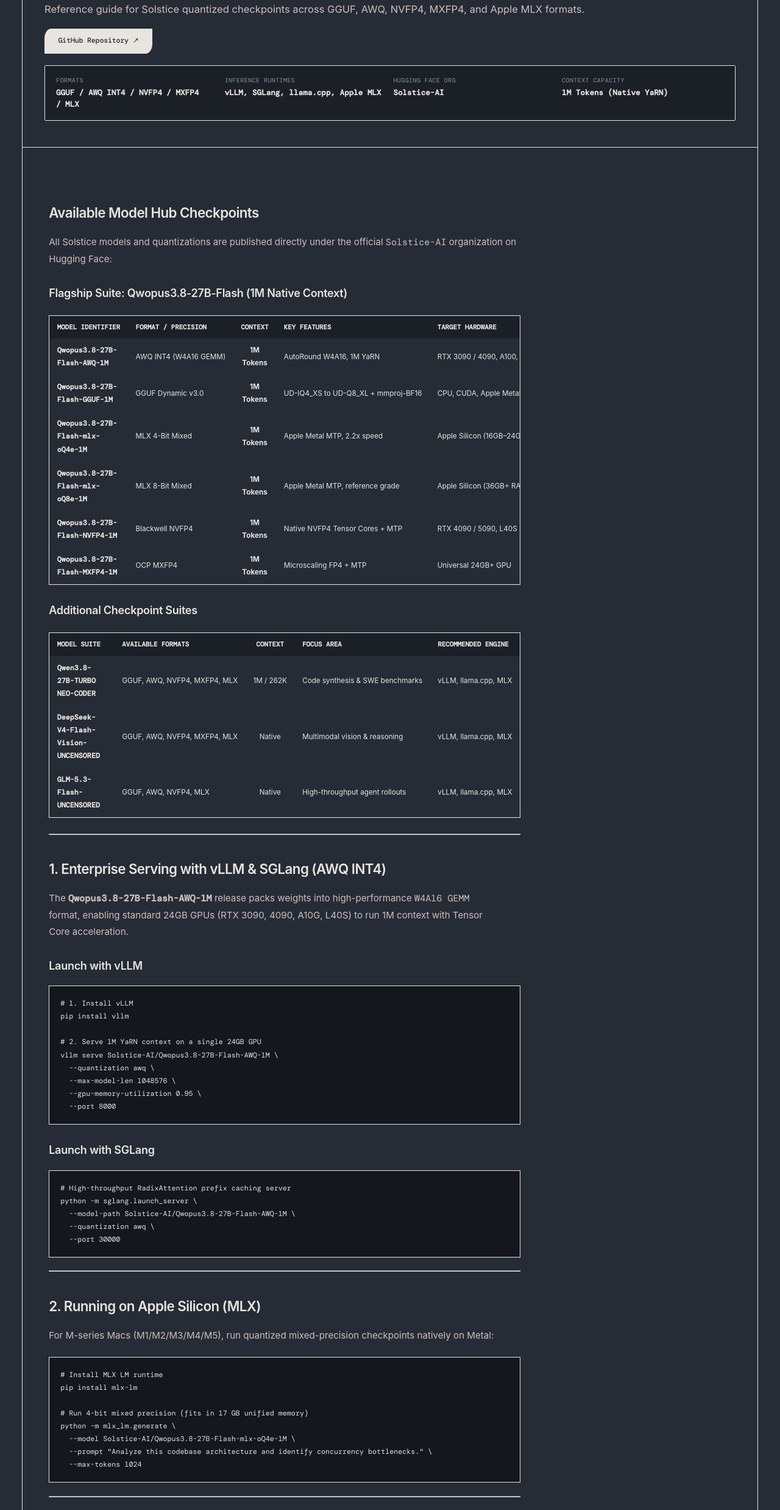
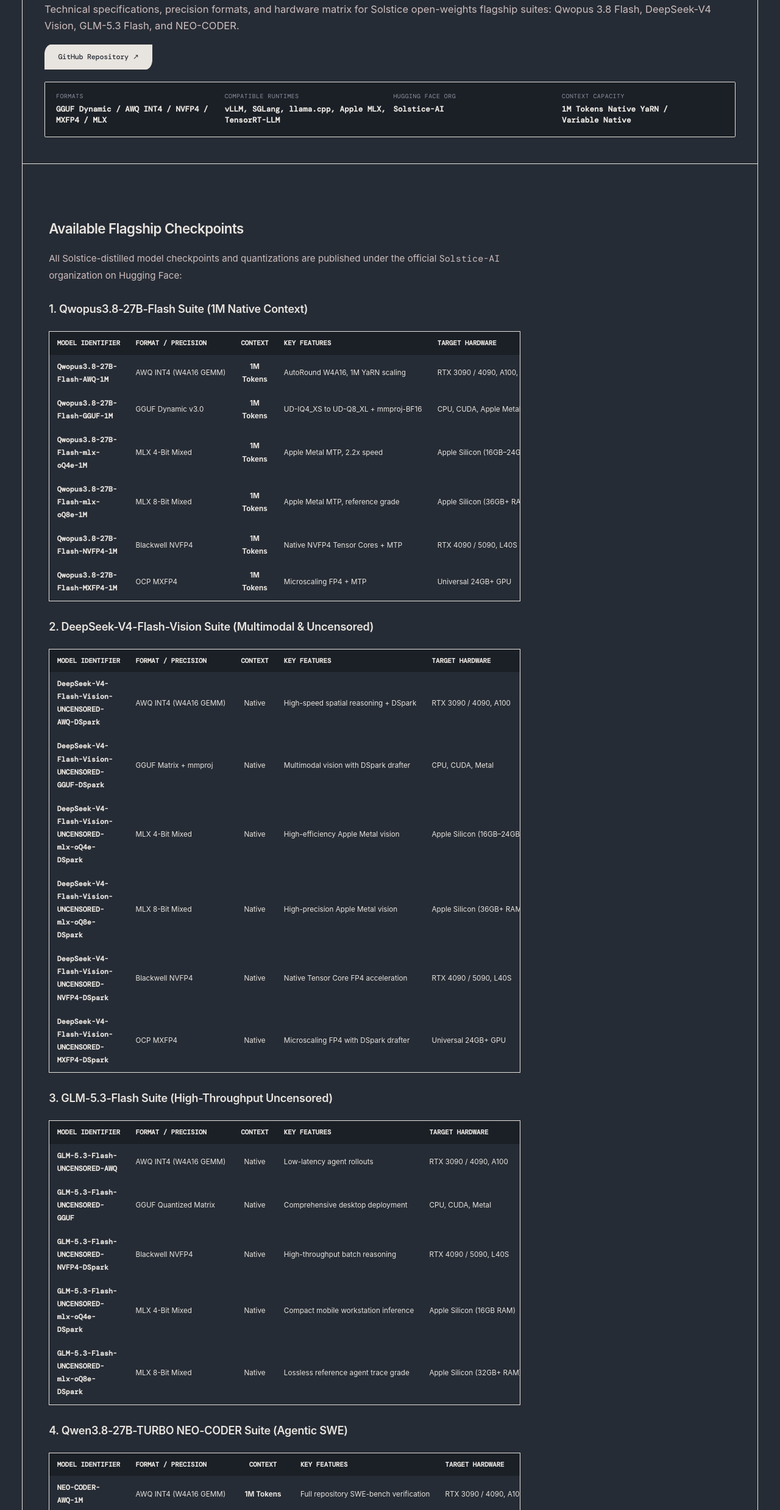
Before and after one commit to Solstice-Labs/solstice-ai-site, an Astro site: page /docs/quantized-models-quickstart in a window 1280 px wide. Shown: the part 324-2800 px from the top of the page at 61% size. Built offline with nearby package versions, Linux system fonts and the light colour scheme; Astro itself is replaced by a stand-in of ours; a web font is replaced by a local one.

Commit message:
feat: announce new flagship checkpoints suite across Qwopus 3.8 Flash, DeepSeek-V4 Vision, GLM-5.3 & NEO-CODER

````diff
--- a/src/components/Nav.astro
+++ b/src/components/Nav.astro
@@ -14,7 +14,7 @@ const navLinks = [
 ---
 
 <!-- ═══ TOP SLANTED LAUNCH BANNER (PrismML Style) ═══ -->
-<a id="launch-banner" href="/papers/solace-distillation-traces" class="launch-banner">
+<a id="launch-banner" href="/docs/quantized-models-quickstart" class="launch-banner">
   <div class="container banner-container">
     <div class="banner-inner">
       <div class="banner-badge mono">
@@ -369,7 +369,7 @@ const navLinks = [
     const el = document.getElementById('banner-decode-text');
     if (!el) return;
 
-    const finalText = "Announcing Solace 1.0 Omni: 12.59M Verified Frontier Conversations (137.7 GB)";
+    const finalText = "Announcing New Flagship Checkpoints: Qwopus 3.8 Flash, DeepSeek-V4 Vision, GLM-5.3 & NEO-CODER Live";
     const scrambleChars = "01";
     const revealDelay = 35;
 
--- a/src/content/docs/quantized-models-quickstart.md
+++ b/src/content/docs/quantized-models-quickstart.md
@@ -1,114 +1,89 @@
 ---
-title: "Quantized Models Quickstart"
-description: "Reference guide for Solstice quantized checkpoints across GGUF, AWQ, NVFP4, MXFP4, and Apple MLX formats."
+title: "Quantized Flagship Checkpoints Catalog"
+description: "Technical specifications, precision formats, and hardware matrix for Solstice open-weights flagship suites: Qwopus 3.8 Flash, DeepSeek-V4 Vision, GLM-5.3 Flash, and NEO-CODER."
 category: "models"
 order: 2
 lastUpdated: 2026-09-09
 githubUrl: "https://github.com/Solstice-Labs"
 specs:
-  "Formats": "GGUF / AWQ INT4 / NVFP4 / MXFP4 / MLX"
-  "Inference Runtimes": "vLLM, SGLang, llama.cpp, Apple MLX"
+  "Formats": "GGUF Dynamic / AWQ INT4 / NVFP4 / MXFP4 / MLX"
+  "Compatible Runtimes": "vLLM, SGLang, llama.cpp, Apple MLX, TensorRT-LLM"
   "Hugging Face Org": "Solstice-AI"
-  "Context Capacity": "1M Tokens (Native YaRN)"
+  "Context Capacity": "1M Tokens Native YaRN / Variable Native"
 supportedFormats:
   - "AWQ INT4 (W4A16 GEMM for vLLM & SGLang)"
-  - "llama.cpp GGUF with mmproj-BF16"
-  - "Apple MLX Mixed-Precision (oQ4e, oQ8e)"
-  - "NVIDIA Blackwell NVFP4 & OCP MXFP4"
+  - "llama.cpp GGUF with mmproj-BF16 Multimodal Projectors"
+  - "Apple MLX Mixed-Precision (oQ4e, oQ6e, oQ8e)"
+  - "NVIDIA Blackwell NVFP4 & OCP MXFP4 Microscaling"
 ---
 
-## Available Model Hub Checkpoints
+## Available Flagship Checkpoints
 
-All Solstice models and quantizations are published directly under the official [`Solstice-AI`](https://huggingface.co/Solstice-AI) organization on Hugging Face:
+All Solstice-distilled model checkpoints and quantizations are published under the official [`Solstice-AI`](https://huggingface.co/Solstice-AI) organization on Hugging Face:
 
-### Flagship Suite: Qwopus3.8-27B-Flash (1M Native Context)
+### 1. Qwopus3.8-27B-Flash Suite (1M Native Context)
 
-| Model Identifier | Format / Precision | Context | Key Features | Target Hardware | Recommended Engine |
+| Model Identifier | Format / Precision | Context | Key Features | Target Hardware | Compatible Engine |
 | :--- | :--- | :---: | :--- | :--- | :--- |
-| **[`Qwopus3.8-27B-Flash-AWQ-1M`](https://huggingface.co/Solstice-AI/Qwopus3.8-27B-Flash-AWQ-1M)** | AWQ INT4 (W4A16 GEMM) | **1M Tokens** | AutoRound W4A16, 1M YaRN | RTX 3090 / 4090, A100, L40S | vLLM / SGLang |
+| **[`Qwopus3.8-27B-Flash-AWQ-1M`](https://huggingface.co/Solstice-AI/Qwopus3.8-27B-Flash-AWQ-1M)** | AWQ INT4 (W4A16 GEMM) | **1M Tokens** | AutoRound W4A16, 1M YaRN scaling | RTX 3090 / 4090, A100, L40S | vLLM / SGLang |
 | **[`Qwopus3.8-27B-Flash-GGUF-1M`](https://huggingface.co/Solstice-AI/Qwopus3.8-27B-Flash-GGUF-1M)** | GGUF Dynamic v3.0 | **1M Tokens** | UD-IQ4_XS to UD-Q8_XL + mmproj-BF16 | CPU, CUDA, Apple Metal | llama.cpp |
 | **[`Qwopus3.8-27B-Flash-mlx-oQ4e-1M`](https://huggingface.co/Solstice-AI/Qwopus3.8-27B-Flash-mlx-oQ4e-1M)** | MLX 4-Bit Mixed | **1M Tokens** | Apple Metal MTP, 2.2x speed | Apple Silicon (16GB–24GB RAM) | Apple MLX |
 | **[`Qwopus3.8-27B-Flash-mlx-oQ8e-1M`](https://huggingface.co/Solstice-AI/Qwopus3.8-27B-Flash-mlx-oQ8e-1M)** | MLX 8-Bit Mixed | **1M Tokens** | Apple Metal MTP, reference grade | Apple Silicon (36GB+ RAM) | Apple MLX |
 | **[`Qwopus3.8-27B-Flash-NVFP4-1M`](https://huggingface.co/Solstice-AI/Qwopus3.8-27B-Flash-NVFP4-1M)** | Blackwell NVFP4 | **1M Tokens** | Native NVFP4 Tensor Cores + MTP | RTX 4090 / 5090, L40S | TensorRT-LLM / vLLM |
 | **[`Qwopus3.8-27B-Flash-MXFP4-1M`](https://huggingface.co/Solstice-AI/Qwopus3.8-27B-Flash-MXFP4-1M)** | OCP MXFP4 | **1M Tokens** | Microscaling FP4 + MTP | Universal 24GB+ GPU | vLLM / SGLang |
 
-### Additional Checkpoint Suites
+### 2. DeepSeek-V4-Flash-Vision Suite (Multimodal & Uncensored)
 
-| Model Suite | Available Formats | Context | Focus Area | Recommended Engine |
-| :--- | :--- | :---: | :--- | :--- |
-| **[`Qwen3.8-27B-TURBO NEO-CODER`](https://huggingface.co/Solstice-AI)** | GGUF, AWQ, NVFP4, MXFP4, MLX | 1M / 262K | Code synthesis & SWE benchmarks | vLLM, llama.cpp, MLX |
-| **[`DeepSeek-V4-Flash-Vision-UNCENSORED`](https://huggingface.co/Solstice-AI)** | GGUF, AWQ, NVFP4, MXFP4, MLX | Native | Multimodal vision & reasoning | vLLM, llama.cpp, MLX |
-| **[`GLM-5.3-Flash-UNCENSORED`](https://huggingface.co/Solstice-AI)** | GGUF, AWQ, NVFP4, MLX | Native | High-throughput agent rollouts | vLLM, llama.cpp, MLX |
+| Model Identifier | Format / Precision | Context | Key Features | Target Hardware | Compatible Engine |
+| :--- | :--- | :---: | :--- | :--- | :--- |
+| **[`DeepSeek-V4-Flash-Vision-UNCENSORED-AWQ-DSpark`](https://huggingface.co/Solstice-AI/DeepSeek-V4-Flash-Vision-UNCENSORED-AWQ-DSpark)** | AWQ INT4 (W4A16 GEMM) | Native | High-speed spatial reasoning + DSpark | RTX 3090 / 4090, A100 | vLLM / SGLang |
+| **[`DeepSeek-V4-Flash-Vision-UNCENSORED-GGUF-DSpark`](https://huggingface.co/Solstice-AI/DeepSeek-V4-Flash-Vision-UNCENSORED-GGUF-DSpark)** | GGUF Matrix + mmproj | Native | Multimodal vision with DSpark drafter | CPU, CUDA, Metal | llama.cpp |
+| **[`DeepSeek-V4-Flash-Vision-UNCENSORED-mlx-oQ4e-DSpark`](https://huggingface.co/Solstice-AI/DeepSeek-V4-Flash-Vision-UNCENSORED-mlx-oQ4e-DSpark)** | MLX 4-Bit Mixed | Native | High-efficiency Apple Metal vision | Apple Silicon (16GB–24GB RAM) | Apple MLX |
+| **[`DeepSeek-V4-Flash-Vision-UNCENSORED-mlx-oQ8e-DSpark`](https://huggingface.co/Solstice-AI/DeepSeek-V4-Flash-Vision-UNCENSORED-mlx-oQ8e-DSpark)** | MLX 8-Bit Mixed | Native | High-precision Apple Metal vision | Apple Silicon (36GB+ RAM) | Apple MLX |
+| **[`DeepSeek-V4-Flash-Vision-UNCENSORED-NVFP4-DSpark`](https://huggingface.co/Solstice-AI/DeepSeek-V4-Flash-Vision-UNCENSORED-NVFP4-DSpark)** | Blackwell NVFP4 | Native | Native Tensor Core FP4 acceleration | RTX 4090 / 5090, L40S | TensorRT-LLM / vLLM |
+| **[`DeepSeek-V4-Flash-Vision-UNCENSORED-MXFP4-DSpark`](https://huggingface.co/Solstice-AI/DeepSeek-V4-Flash-Vision-UNCENSORED-MXFP4-DSpark)** | OCP MXFP4 | Native | Microscaling FP4 with DSpark drafter | Universal 24GB+ GPU | vLLM / SGLang |
+
+### 3. GLM-5.3-Flash Suite (High-Throughput Uncensored)
+
+| Model Identifier | Format / Precision | Context | Key Features | Target Hardware | Compatible Engine |
+| :--- | :--- | :---: | :--- | :--- | :--- |
+| **[`GLM-5.3-Flash-UNCENSORED-AWQ`](https://huggingface.co/Solstice-AI/GLM-5.3-Flash-UNCENSORED-AWQ)** | AWQ INT4 (W4A16 GEMM) | Native | Low-latency agent rollouts | RTX 3090 / 4090, A100 | vLLM / SGLang |
+| **[`GLM-5.3-Flash-UNCENSORED-GGUF`](https://huggingface.co/Solstice-AI/GLM-5.3-Flash-UNCENSORED-GGUF)** | GGUF Quantized Matrix | Native | Comprehensive desktop deployment | CPU, CUDA, Metal | llama.cpp |
+| **[`GLM-5.3-Flash-UNCENSORED-NVFP4-DSpark`](https://huggingface.co/Solstice-AI/GLM-5.3-Flash-UNCENSORED-NVFP4-DSpark)** | Blackwell NVFP4 | Native | High-throughput batch reasoning | RTX 4090 / 5090, L40S | TensorRT-LLM / vLLM |
+| **[`GLM-5.3-Flash-UNCENSORED-mlx-oQ4e-DSpark`](https://huggingface.co/Solstice-AI/GLM-5.3-Flash-UNCENSORED-mlx-oQ4e-DSpark)** | MLX 4-Bit Mixed | Native | Compact mobile workstation inference | Apple Silicon (16GB RAM) | Apple MLX |
+| **[`GLM-5.3-Flash-UNCENSORED-mlx-oQ8e-DSpark`](https://huggingface.co/Solstice-AI/GLM-5.3-Flash-UNCENSORED-mlx-oQ8e-DSpark)** | MLX 8-Bit Mixed | Native | Lossless reference agent trace grade | Apple Silicon (32GB+ RAM) | Apple MLX |
+
+### 4. Qwen3.8-27B-TURBO NEO-CODER Suite (Agentic SWE)
+
+| Model Identifier | Format / Precision | Context | Key Features | Target Hardware | Compatible Engine |
+| :--- | :--- | :---: | :--- | :--- | :--- |
+| **[`NEO-CODER-AWQ-1M`](https://huggingface.co/Solstice-AI/Qwen3.8-27B-TURBO-Fable-Cold-Fusion-NEO-CODER-AWQ-1M)** | AWQ INT4 (W4A16 GEMM) | **1M Tokens** | Full repository SWE-bench verification | RTX 3090 / 4090, A100 | vLLM / SGLang |
+| **[`NEO-CODER-NVFP4-1M`](https://huggingface.co/Solstice-AI/Qwen3.8-27B-TURBO-Fable-Cold-Fusion-NEO-CODER-NVFP4-1M)** | Blackwell NVFP4 | **1M Tokens** | Microscaling Tensor Cores + MTP | RTX 4090 / 5090, L40S | TensorRT-LLM / vLLM |
+| **[`NEO-CODER-MXFP4-1M`](https://huggingface.co/Solstice-AI/Qwen3.8-27B-TURBO-Fable-Cold-Fusion-NEO-CODER-MXFP4-1M)** | OCP MXFP4 | **1M Tokens** | Universal enterprise cluster serving | Universal 24GB+ GPU | vLLM / SGLang |
+| **[`NEO-CODER-GGUF`](https://huggingface.co/Solstice-AI/Qwen3.8-27B-TURBO-Fable-Cold-Fusion-NEO-CODER-GGUF)** | GGUF Quantized Matrix | 262K Tokens | Integrated speculative drafting | CPU, CUDA, Metal | llama.cpp |
+| **[`NEO-CODER-mlx-oQ4e-1M`](https://huggingface.co/Solstice-AI/Qwen3.8-27B-TURBO-Fable-Cold-Fusion-NEO-CODER-mlx-oQ4e-1M)** | MLX 4-Bit Mixed | **1M Tokens** | Local agentic coding on macOS | Apple Silicon (16GB–24GB RAM) | Apple MLX |
+| **[`NEO-CODER-mlx-oQ8e-1M`](https://huggingface.co/Solstice-AI/Qwen3.8-27B-TURBO-Fable-Cold-Fusion-NEO-CODER-mlx-oQ8e-1M)** | MLX 8-Bit Mixed | **1M Tokens** | Reference competitive coding grade | Apple Silicon (36GB+ RAM) | Apple MLX |
 
 ---
 
-## 1. Enterprise Serving with vLLM & SGLang (AWQ INT4)
+## Quantization Formats & Specifications
 
-The **`Qwopus3.8-27B-Flash-AWQ-1M`** release packs weights into high-performance `W4A16 GEMM` format, enabling standard 24GB GPUs (RTX 3090, 4090, A10G, L40S) to run 1M context with Tensor Core acceleration.
+### AWQ (Activation-aware Weight Quantization)
+- **Format**: INT4 weights, FP16 activations (W4A16 GEMM).
+- **Footprint**: ~18–20 GB total weights for 27B parameter models.
+- **Design Target**: Production GPU serving engines including vLLM and SGLang. Preserves salient weight channels by analyzing activation magnitude distributions, preventing outlier clipping degradation in reasoning tasks.
 
-### Launch with vLLM
+### GGUF Dynamic Matrix (Unsloth Dynamic v3.0)
+- **Format**: Mixed per-tensor quantization ranging from `UD-IQ4_XS` (compact desktop footprint) to `UD-Q8_XL` (lossless reference quality).
+- **Vision Projection**: Packaged with companion `mmproj-BF16.gguf` for visual spatial-temporal comprehension on vision-capable architectures.
+- **Design Target**: Local deployment across CPU, CUDA, and Apple Silicon unified memory via standard llama.cpp bindings.
 
-```bash
-# 1. Install vLLM
-pip install vllm
+### Apple MLX Mixed Precision
+- **Format**: 4-bit (`mlx-oQ4e`), 6-bit (`mlx-oQ6e`), and 8-bit (`mlx-oQ8e`) mixed-precision configurations.
+- **Footprint**: ~17.0 GB for `oQ4e` (operational on 16GB–24GB unified memory MacBooks) and ~30.0 GB for `oQ8e`.
+- **Design Target**: Native Apple Silicon Metal acceleration with integrated Multi-Token Prediction (MTP) drafting support.
 
-# 2. Serve 1M YaRN context on a single 24GB GPU
-vllm serve Solstice-AI/Qwopus3.8-27B-Flash-AWQ-1M \
-  --quantization awq \
-  --max-model-len 1048576 \
-  --gpu-memory-utilization 0.95 \
-  --port 8000
-```
-
-### Launch with SGLang
-
-```bash
-# High-throughput RadixAttention prefix caching server
-python -m sglang.launch_server \
-  --model-path Solstice-AI/Qwopus3.8-27B-Flash-AWQ-1M \
-  --quantization awq \
-  --port 30000
-```
-
----
-
-## 2. Running on Apple Silicon (MLX)
-
-For M-series Macs (M1/M2/M3/M4/M5), run quantized mixed-precision checkpoints natively on Metal:
-
-```bash
-# Install MLX LM runtime
-pip install mlx-lm
-
-# Run 4-bit mixed precision (fits in 17 GB unified memory)
-python -m mlx_lm.generate \
-  --model Solstice-AI/Qwopus3.8-27B-Flash-mlx-oQ4e-1M \
-  --prompt "Analyze this codebase architecture and identify concurrency bottlenecks." \
-  --max-tokens 1024
-```
-
----
-
-## 3. Local Inference with llama.cpp (GGUF)
-
-The **`Qwopus3.8-27B-Flash-GGUF-1M`** repository contains Unsloth Dynamic v3.0 quants from `UD-IQ4_XS` to `UD-Q8_XL`, as well as the multimodal vision projector `mmproj-BF16.gguf`:
-
-```bash
-# Run 1M context session with llama-cli
-./llama-cli \
-  -hf Solstice-AI/Qwopus3.8-27B-Flash-GGUF-1M \
-  -m UD-Q4_K_XL.gguf \
-  --ctx-size 1048576 \
-  -p "Your prompt here"
-```
-
-To process image and video frames, attach the included vision projector:
-
-```bash
-./llama-cli \
-  -hf Solstice-AI/Qwopus3.8-27B-Flash-GGUF-1M \
-  -m UD-Q4_K_XL.gguf \
-  --mmproj mmproj-BF16.gguf \
-  --image /path/to/diagram.png \
-  -p "Describe the architecture depicted in this diagram."
-```
+### NVIDIA NVFP4 & OCP MXFP4
+- **Format**: 4-bit floating point microscaling format designed for Blackwell and Ada Lovelace Tensor Cores.
+- **Footprint**: ~18.8 GB for NVFP4, ~18.0 GB for OCP MXFP4.
+- **Design Target**: Next-generation datacenter and workstation silicon optimizing FP4 arithmetic throughput while maintaining activation fidelity.
````
